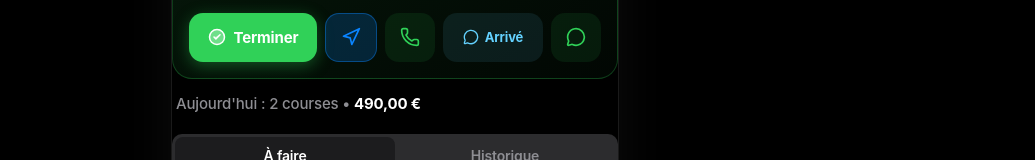
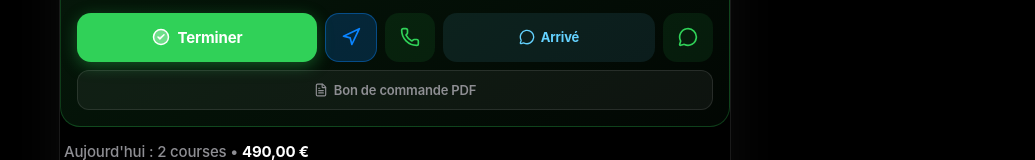
Before and after one commit to 8888vtc-ui/sas-appli-vtc, a React (Vite) app: page / in a window 1280 px wide. Shown: the part 213-373 px from the top of the page, without its empty margins (245-1280 px from the left). Built offline with nearby package versions, Linux system fonts and the light colour scheme; no server answers; sample sign-in values are in the browser's storage.

Commit message:
feat: add bon de commande to dashboard nextTrip and widen pc layout

```diff
--- a/src/components/Layout.tsx
+++ b/src/components/Layout.tsx
@@ -44,7 +44,7 @@ export default function Layout({ children, onNewTrip }: { children: React.ReactN
       {/* ═══════════════════════════════════════════
            MAIN MOBILE CONTAINER (OS STYLE APP)
            ═══════════════════════════════════════════ */}
-      <div className="w-full max-w-md bg-black min-h-screen flex flex-col relative pb-[calc(90px+env(safe-area-inset-bottom,0px))] shadow-[0_0_50px_rgba(255,255,255,0.05)] border-x border-white/5 sm:border-x-white/10">
+      <div className="w-full max-w-md sm:max-w-xl md:max-w-2xl bg-black min-h-screen flex flex-col relative pb-[calc(90px+env(safe-area-inset-bottom,0px))] shadow-[0_0_50px_rgba(255,255,255,0.05)] border-x border-white/5 sm:border-x-white/10">
 
         {/* TOP HEADER */}
         <header className="flex items-center justify-between px-5 py-4 border-b border-white/5 sticky top-0 z-40 bg-black/85 backdrop-blur-xl">
--- a/src/pages/Dashboard.tsx
+++ b/src/pages/Dashboard.tsx
@@ -301,6 +301,26 @@ export default function Dashboard() {
               <MessageCircle style={{ width: 20, height: 20, color: c.green }} />
             </button>
           </div>
+
+          {/* Documents VTC (Bon de commande) */}
+          <div style={{ display: 'flex', gap: 8, marginTop: 8 }}>
+            <button onClick={() => generateBon(nextTrip)} style={{
+              flex: 1, display: 'flex', alignItems: 'center', justifyContent: 'center', gap: 6,
+              padding: '10px', borderRadius: 12, background: 'rgba(255,255,255,0.05)', color: c.gray,
+              fontSize: 13, fontWeight: 600, border: '1px solid rgba(255,255,255,0.1)'
+            }}>
+              <FileText style={{ width: 14, height: 14 }} /> Bon de commande PDF
+            </button>
+            {nextTrip.status === 'completed' && (
+              <button onClick={() => handleInvoice(nextTrip)} style={{
+                flex: 1, display: 'flex', alignItems: 'center', justifyContent: 'center', gap: 6,
+                padding: '10px', borderRadius: 12, background: `${c.blue}18`, color: c.blue,
+                fontSize: 13, fontWeight: 600, border: '1px solid rgba(10,132,255,0.2)'
+              }}>
+                <FileText style={{ width: 14, height: 14 }} /> Facturer
+              </button>
+            )}
+          </div>
         </motion.div>
       )}
 
```
